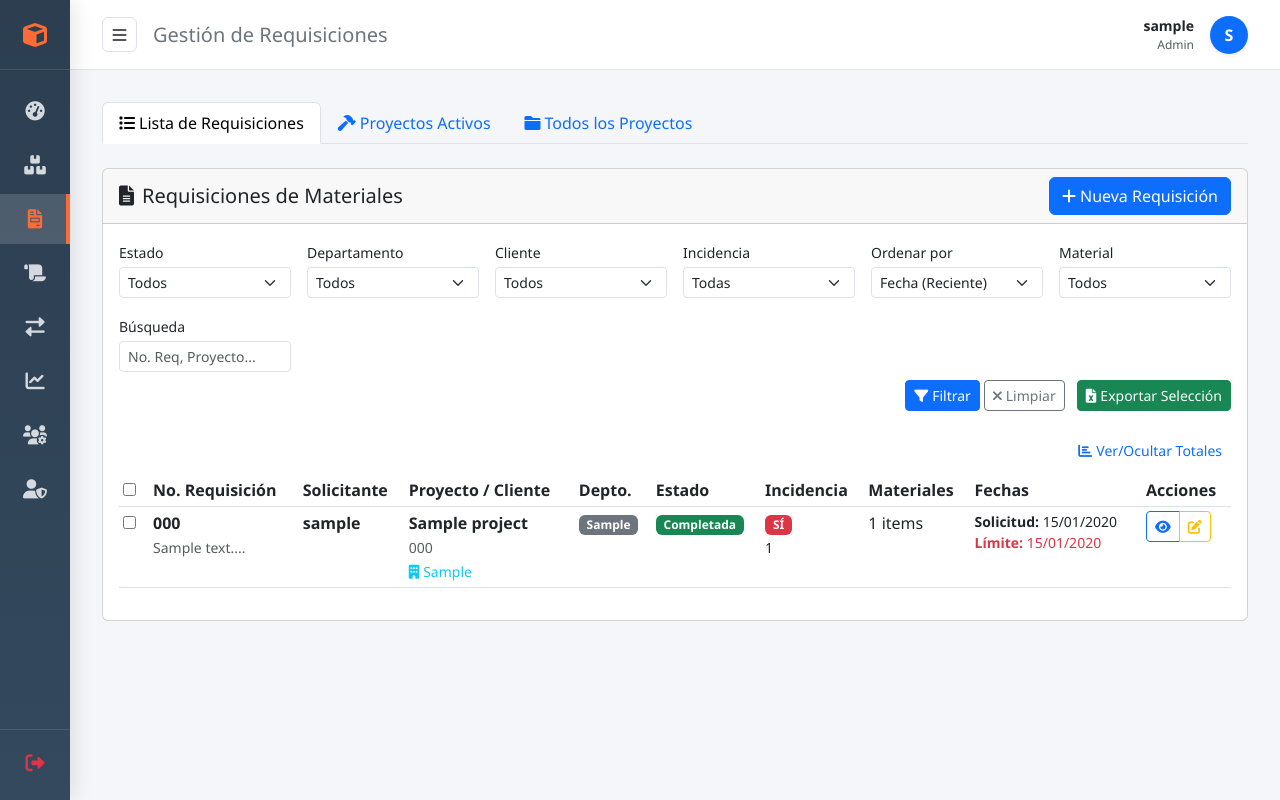
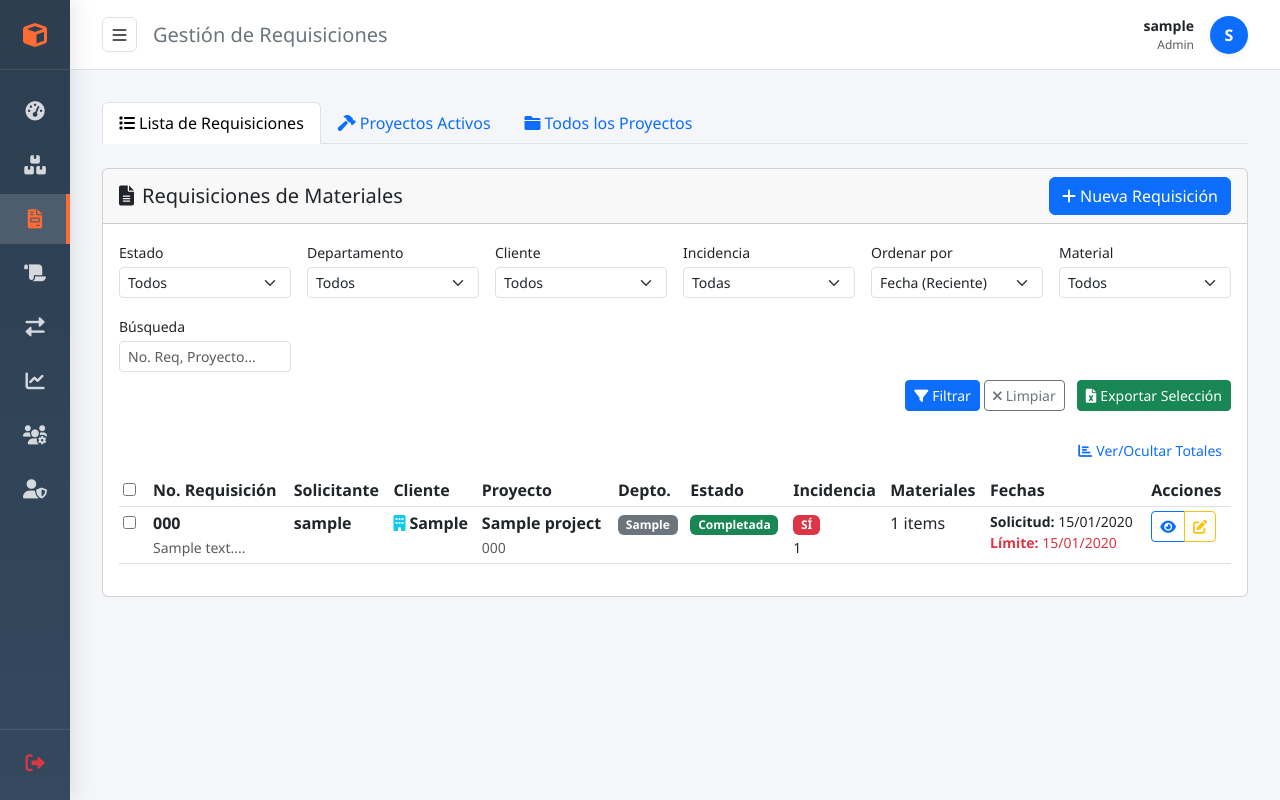
Before and after one commit to IvanOlvera25/appInventarioAD, a Flask app: page /requests in a window 1280 px wide. Run offline with Flask 3, Linux system fonts and the light colour scheme; a user stored in the database is signed in; tables that the repository leaves empty or names only in its code hold one stand-in row (values such as "Sample post"); some libraries are stand-ins or nearby versions.

Commit message:
feat: separar columna de cliente en panel de requisiciones

```diff
--- a/templates/requests.html
+++ b/templates/requests.html
@@ -261,7 +261,8 @@
                                                 onclick="toggleSelectAll()"></th>
                                         <th>No. Requisición</th>
                                         <th>Solicitante</th>
-                                        <th>Proyecto / Cliente</th>
+                                        <th>Cliente</th>
+                                        <th>Proyecto</th>
                                         <th>Depto.</th>
                                         <th>Estado</th>
                                         <th>Incidencia</th>
@@ -286,12 +287,15 @@
                                             <strong>{{ req.user.username }}</strong>
                                         </td>
                                         <td>
+                                            {% if req.project.client %}
+                                            <strong><i class="fas fa-building me-1 text-info"></i>{{ req.project.client }}</strong>
+                                            {% else %}
+                                            <span class="text-muted fst-italic">No especificado</span>
+                                            {% endif %}
+                                        </td>
+                                        <td>
                                             <strong>{{ req.project.name }}</strong><br>
                                             <small class="text-muted">{{ req.project.fp_code }}</small>
-                                            {% if req.project.client %}
-                                            <br><small class="text-info"><i class="fas fa-building me-1"></i>{{
-                                                req.project.client }}</small>
-                                            {% endif %}
                                         </td>
                                         <td>
                                             {% set dept_colors = {
```
